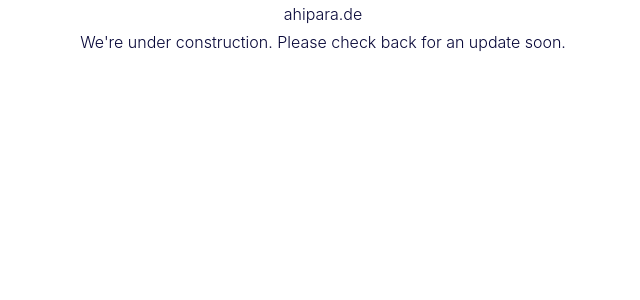
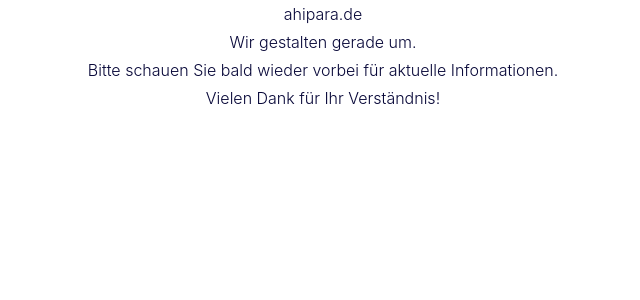
Before and after one commit to Confector/ahipara-website, a React app: page / in a window 1280 px wide. Shown: the top 300 px of the page, without its empty margins (317-957 px from the left). Built offline with nearby package versions, Linux system fonts and the light colour scheme.

Commit message:
under construction message modified.

```diff
--- a/src/App.tsx
+++ b/src/App.tsx
@@ -13,10 +13,16 @@
           <h1>
             <center>ahipara.de</center>
           </h1>
-
-          <center>
-            We're under construction. Please check back for an update soon.
-          </center>
+          <h2>
+            <center>Wir gestalten gerade um.</center>
+          </h2>
+          <p>
+            <center>
+              Bitte schauen Sie bald wieder vorbei für aktuelle Informationen.
+              <br />
+              Vielen Dank für Ihr Verständnis!
+            </center>
+          </p>
         </div>
       )}
     </div>
```
